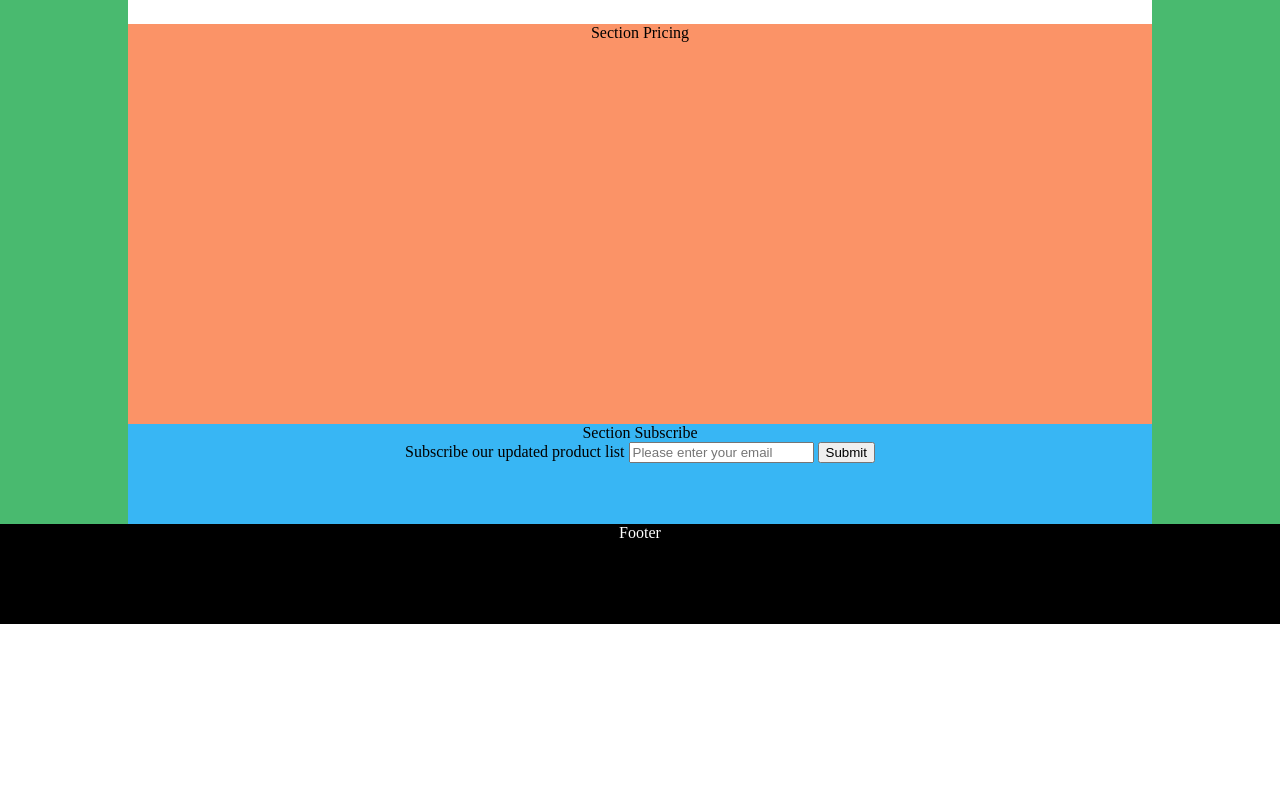
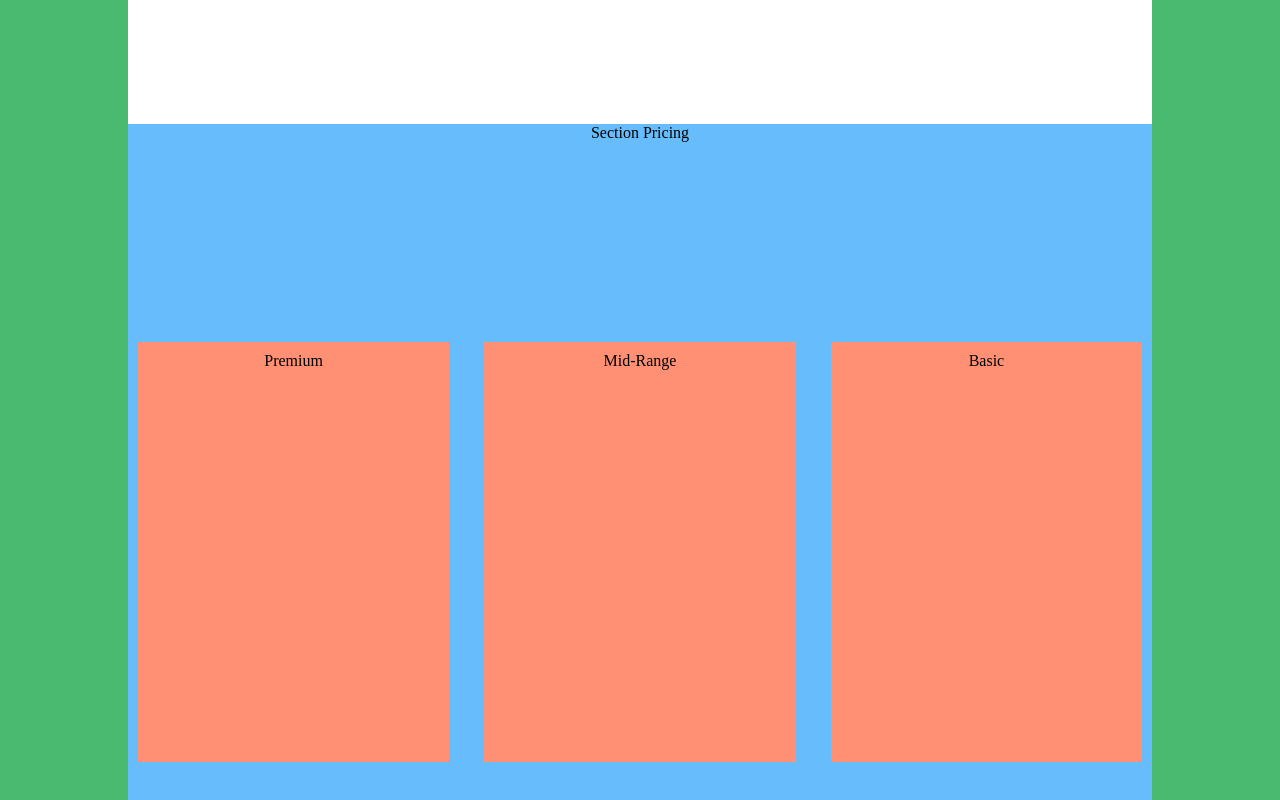
Before and after one commit to grimeswong/ProductLandingPage_FCC, a plain HTML site: page index.html in a window 1280 px wide. Shown: the part 2100-2900 px from the top of the page. Before the commit the page ends 2724 px from the top, so only its background shows below. Drawn offline with Linux system fonts and the light colour scheme.

Commit message:
UI-007: Adjust spacing of price section and items

```diff
--- a/css/style.css
+++ b/css/style.css
@@ -169,14 +169,23 @@ iframe {
 }
 
 #section-pricing {
-  margin: 0 auto;
+  margin: 150px auto;
   width: 100%;
-  height: 400px;    /* will be delete after setup the pricing elements */
-  background-color: rgb(251, 147, 103)
+  background-color: rgb(103, 189, 251);
 }
 
 #pricing-wrapper {
+  padding: 200px 10px;
+  display: flex;
+  flex-direction: row;
+  justify-content: space-between;
+}
 
+.pricing-item {
+  padding: 10px 5px;
+  background-color: rgb(255, 144, 115);
+  width: 30%;
+  height: 400px;
 }
 
 #section-form {
--- a/index.html
+++ b/index.html
@@ -78,7 +78,11 @@
       </section>
       <section id="section-pricing">
         Section Pricing
-        <div id="pricing-wrapper"></div>
+        <div id="pricing-wrapper">
+        <div class="pricing-item">Premium</div>
+        <div class="pricing-item">Mid-Range</div>
+        <div class="pricing-item">Basic</div>
+        </div>
       </section>
       <section id="section-form">
         Section Subscribe
```
